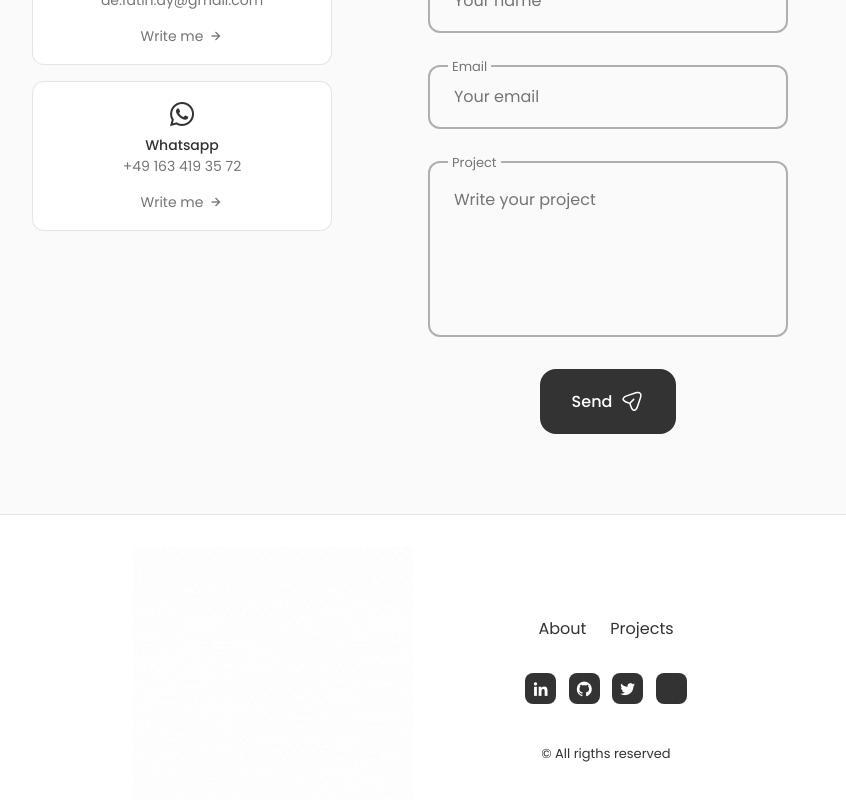
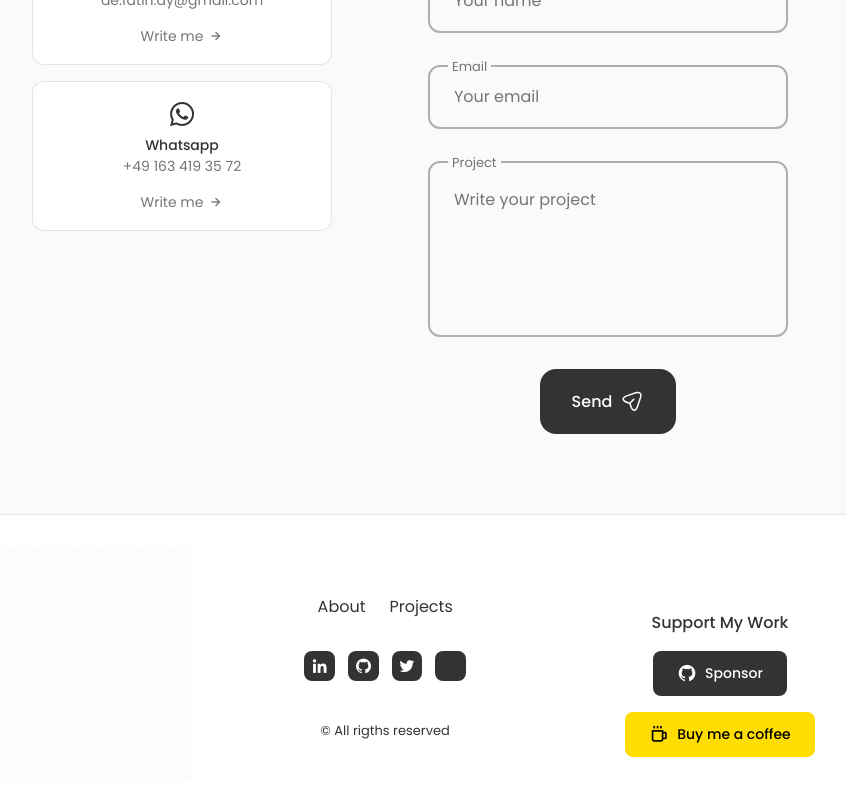
Before and after one commit to iamfatihay/Portfolio, a React (Create React App) app: page / in a window 1280 px wide. Shown: the part 7128-7928 px from the top of the page, without its empty margins (230-1076 px from the left). Built offline with nearby package versions, Linux system fonts and the light colour scheme; some icons are missing.

Commit message:
Add sponsor support section to footer with GitHub Sponsors and Buy Me a Coffee buttons
Co-authored-by: iamfatihay <125875338+iamfatihay@users.noreply.github.com>

```diff
--- a/src/components/footer/Footer.jsx
+++ b/src/components/footer/Footer.jsx
@@ -42,6 +42,28 @@ const Footer = () => {
                     <span className='footer__copy' >&#169; All rigths reserved</span>
                 </div>
 
+                <div className="footer__sponsor">
+                    <p className="footer__sponsor-text">Support My Work</p>
+                    <div className="footer__sponsor-buttons">
+                        <a href="https://github.com/sponsors/iamfatihay"
+                           className="footer__sponsor-button"
+                           target="_blank"
+                           rel="noopener noreferrer"
+                           title="Sponsor on GitHub">
+                            <i className="bx bxl-github"></i>
+                            <span>Sponsor</span>
+                        </a>
+                        <a href="https://www.buymeacoffee.com/iamfatihay"
+                           className="footer__sponsor-button footer__sponsor-button--coffee"
+                           target="_blank"
+                           rel="noopener noreferrer"
+                           title="Buy me a coffee">
+                            <i className="bx bx-coffee"></i>
+                            <span>Buy me a coffee</span>
+                        </a>
+                    </div>
+                </div>
+
             </div>
         </footer>
     )
--- a/src/components/footer/footer.css
+++ b/src/components/footer/footer.css
@@ -54,6 +54,58 @@
     width: 280px;
 }
 
+.footer__sponsor {
+    margin-top: 2rem;
+    text-align: center;
+}
+
+.footer__sponsor-text {
+    color: var(--title-color);
+    font-weight: var(--font-medium);
+    margin-bottom: 1rem;
+    font-size: var(--normal-font-size);
+}
+
+.footer__sponsor-buttons {
+    display: flex;
+    justify-content: center;
+    gap: 1rem;
+    flex-wrap: wrap;
+}
+
+.footer__sponsor-button {
+    display: inline-flex;
+    align-items: center;
+    gap: 0.5rem;
+    padding: 0.75rem 1.5rem;
+    background-color: var(--title-color);
+    color: var(--container-color);
+    border-radius: 0.5rem;
+    font-size: var(--small-font-size);
+    font-weight: var(--font-medium);
+    transition: all 0.3s ease;
+    text-decoration: none;
+}
+
+.footer__sponsor-button:hover {
+    background-color: var(--title-color-dark);
+    transform: translateY(-2px);
+    box-shadow: 0 4px 12px rgba(0, 0, 0, 0.15);
+}
+
+.footer__sponsor-button--coffee {
+    background-color: #FFDD00;
+    color: #000;
+}
+
+.footer__sponsor-button--coffee:hover {
+    background-color: #FFCC00;
+}
+
+.footer__sponsor-button i {
+    font-size: 1.25rem;
+}
+
 /*=============== BREAKPOINTS ===============*/
 /* For large devices */
 @media screen and (max-width: 992px) {
@@ -66,6 +118,10 @@
         width: 100%;
         column-gap: 1rem;
     }
+    .footer__sponsor-button {
+        padding: 0.6rem 1.2rem;
+        font-size: var(--smaller-font-size);
+    }
   }
 
 /* For small devices */
@@ -73,4 +129,12 @@
     .footer__container{
         flex-direction: column;
     }
+    .footer__sponsor-buttons {
+        flex-direction: column;
+        gap: 0.75rem;
+    }
+    .footer__sponsor-button {
+        width: 100%;
+        justify-content: center;
+    }
 }
```
